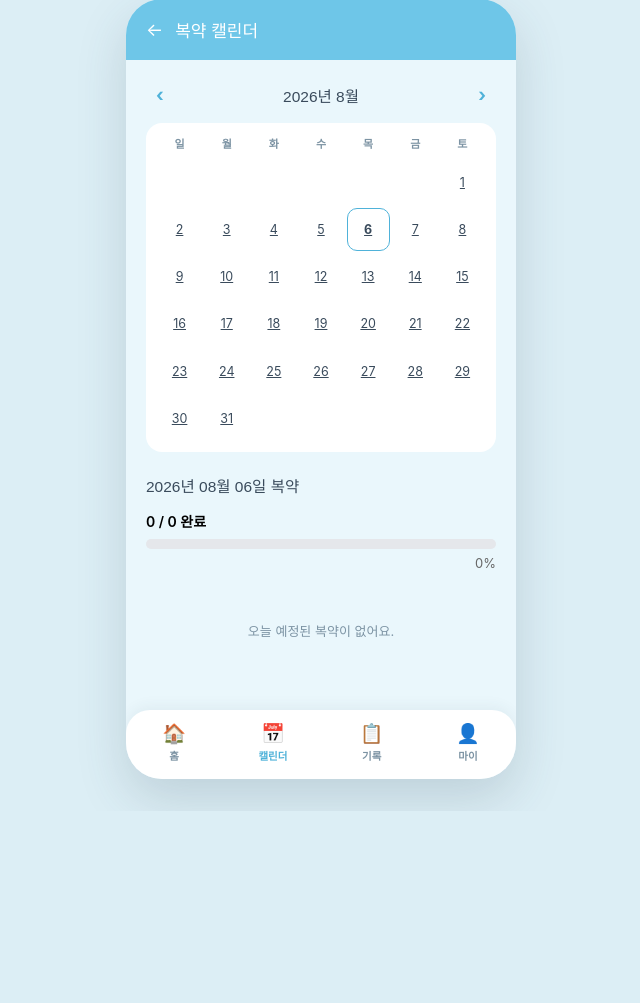
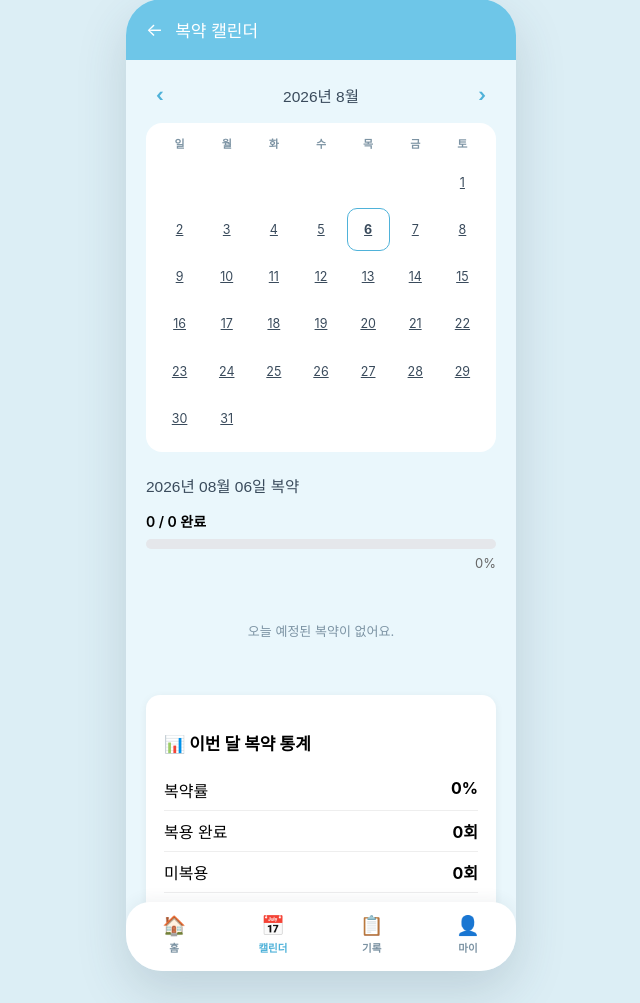
Before and after one commit to SKNETWORKS-FAMILY-AICAMP/SKN31-4th-4Team, a Django app: page /patients/1/calendar/ in a window 1280 px wide. Shown: the part 33-1036 px from the top of the page, without its empty margins (319-959 px from the left). Before the commit the page ends 839 px from the top, so only its background shows below. Run offline with Django 5.2, Linux system fonts and the light colour scheme; a user stored in the database is signed in; tables that the repository leaves empty hold one stand-in row (values such as "Sample post"); data that the repository does not hold is empty; parts of the project's set-up code (start-up, migrations or seed data) failed here and were passed over; some web fonts are replaced.

Commit message:
월별 복약 통계

```diff
--- a/bokyakmate/patients/static/patients/css/main.css
+++ b/bokyakmate/patients/static/patients/css/main.css
@@ -620,3 +620,28 @@ body {
     font-size:13px;
     color:#666;
 }
+
+/* ============== 월별 복약 통계 ================ */
+.month-summary{
+    margin-top:25px;
+    padding:18px;
+    background:#fff;
+    border-radius:14px;
+    box-shadow:0 2px 8px rgba(0,0,0,.06);
+}
+
+.month-summary h3{
+    margin-bottom:15px;
+    font-size:17px;
+}
+
+.summary-item{
+    display:flex;
+    justify-content:space-between;
+    padding:8px 0;
+    border-bottom:1px solid #eee;
+}
+
+.summary-item:last-child{
+    border-bottom:none;
+}
--- a/bokyakmate/patients/templates/patients/dosing_calendar.html
+++ b/bokyakmate/patients/templates/patients/dosing_calendar.html
@@ -84,6 +84,32 @@
             {% empty %}
             <div class="empty-state">오늘 예정된 복약이 없어요.</div>
             {% endfor %}
+
+            <div class="month-summary">
+
+                <h3>📊 이번 달 복약 통계</h3>
+
+                <div class="summary-item">
+                    <span>복약률</span>
+                    <strong>{{ monthly_progress }}%</strong>
+                </div>
+
+                <div class="summary-item">
+                    <span>복용 완료</span>
+                    <strong>{{ done_logs }}회</strong>
+                </div>
+
+                <div class="summary-item">
+                    <span>미복용</span>
+                    <strong>{{ missed_logs }}회</strong>
+                </div>
+
+                <div class="summary-item">
+                    <span>예정</span>
+                    <strong>{{ pending_logs }}회</strong>
+                </div>
+
+            </div>
         </div>
         {% bottom_nav "calendar" %}
     </div>
--- a/bokyakmate/patients/views.py
+++ b/bokyakmate/patients/views.py
@@ -130,6 +130,18 @@ def dosing_calendar(request, patient_id):
         )
     )
 
+    # ===== 월간 통계 =====
+    done_logs = sum(1 for log in logs if log.status == "done")
+    missed_logs = sum(1 for log in logs if log.status == "missed")
+    pending_logs = sum(1 for log in logs if log.status == "pending")
+
+    total_logs = len(logs)
+
+    if total_logs > 0:
+        monthly_progress = int(done_logs * 100 / total_logs)
+    else:
+        monthly_progress = 0
+
     # 날짜별로 그 날의 복용상태를 모은다 (하루에 여러 건이면 '모두 완료'일 때만 done)
     status_by_day = {}
     for log in logs:
@@ -186,6 +198,10 @@ def dosing_calendar(request, patient_id):
         "done_count": done_count,
         "total_count": total_count,
         "progress": progress,
+        "monthly_progress": monthly_progress,
+        "done_logs": done_logs,
+        "missed_logs": missed_logs,
+        "pending_logs": pending_logs,
         "prev_url": f"?year={prev_month.year}&month={prev_month.month}&date={selected_date}",
         "next_url": f"?year={next_month_date.year}&month={next_month_date.month}&date={selected_date}",
         "main_url": reverse("patients:main", args=[patient_id]),
```
